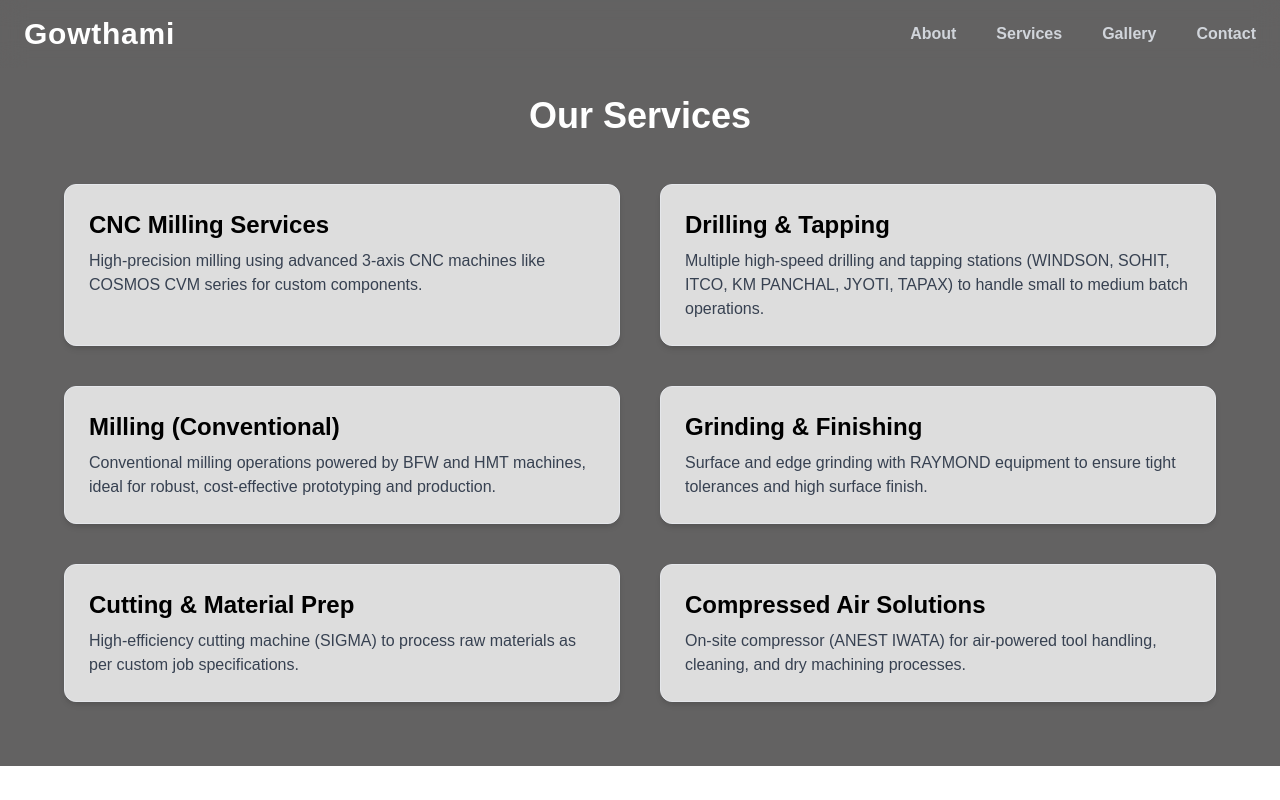
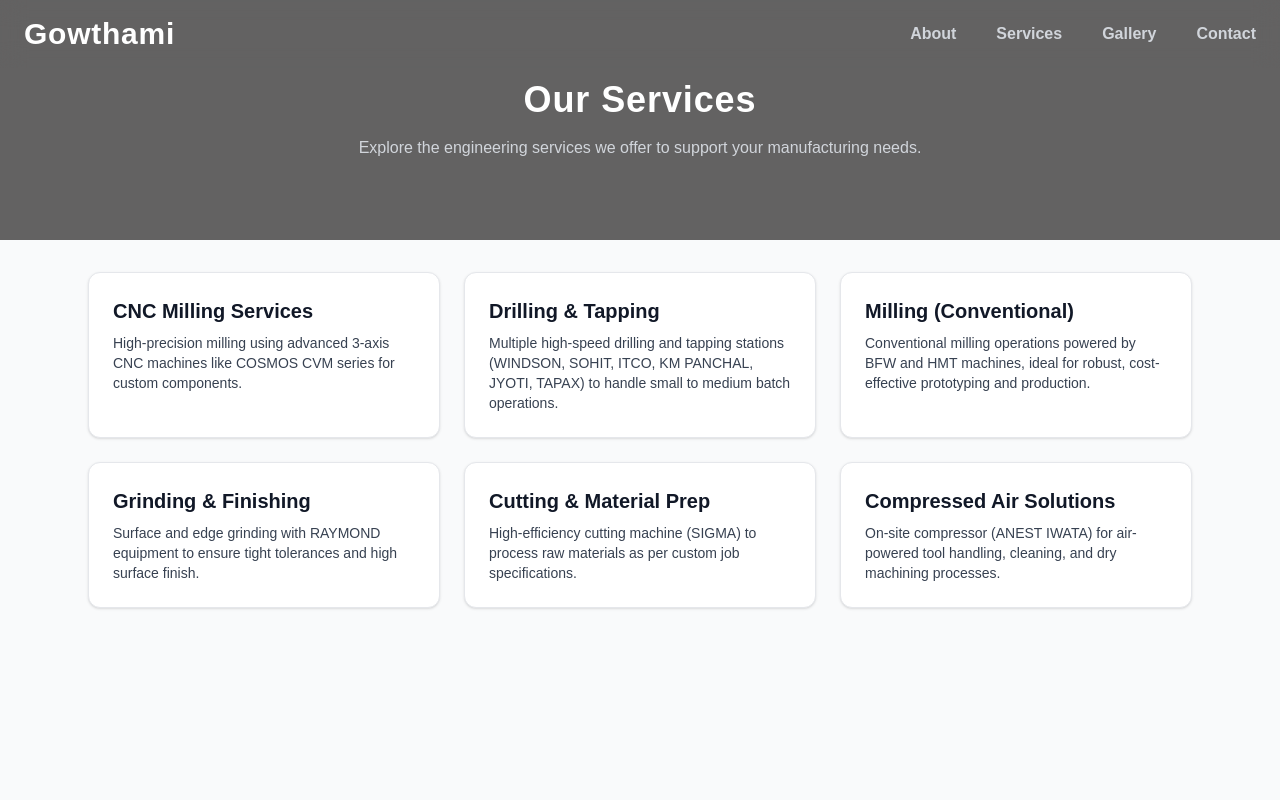
Before and after one commit to lpr03/gowthami-website, a Next.js app: page /services in a window 1280 px wide. Built offline with nearby package versions, Linux system fonts and the light colour scheme.

Commit message:
minor changes

```diff
--- a/pages/index.js
+++ b/pages/index.js
@@ -18,6 +18,7 @@ const machineryData = [
   ["Drilling Machine", "WINDSON", 2],
   ["Drilling Machine", "SOHIT", 2],
   ["Drilling Machine", "ITCO", 1],
+  ["Drilling Machine", "SIGMA", 2],
   ["Drilling Machine", "KM PANCHAL", 1],
   ["Grinding Machine", "RAYMOND", 2],
   ["Cutting Machine", "SIGMA", 1],
@@ -42,6 +43,8 @@ export default function Home() {
         <meta property="og:description" content="CNC machining and precision engineering company in Hyderabad." />
         <meta property="og:url" content="https://gowthami.dedyn.io" />
         <meta property="og:type" content="website" />
+
+        <link rel="icon" href="/logo.png" type="image/png" />
 
         <script type="application/ld+json">
 {`
@@ -134,9 +137,10 @@ export default function Home() {
                 desc: "Tailor-made fabrication services to meet client specifications with accuracy.",
               },
               {
-                title: "Maintenance & Repair",
-                desc: "Reliable maintenance solutions to extend the life and performance of machinery.",
-              },
+                title: "Drilling, Tapping & Assembling",
+                desc: "Expert drilling, precision tapping, and assembling services tailored for industrial engineering needs."
+              }
+
             ].map((service, i) => (
               <motion.div
                 key={i}
@@ -222,7 +226,7 @@ export default function Home() {
                 icon: "✅",
                 title: "ISO 9001:2015 Certified",
                 desc: "Certified for quality management standards.",
-                reg: "Cert. No: Q-2007",
+                reg: "Cert. No: Q-200711R",
               },
             ].map((cert, i) => (
               <motion.div
--- a/pages/services.js
+++ b/pages/services.js
@@ -1,4 +1,5 @@
 "use client";
+
 import Navbar from "@/components/navbar";
 import { motion } from "framer-motion";
 
@@ -38,37 +39,32 @@ const services = [
 export default function ServicesPage() {
   return (
     <div>
-      <Navbar/>
-    <main className="bg-[#636262] text-gray-900 py-16 px-6">
-      <div className="max-w-6xl mx-auto">
-        <motion.h1
-          className="text-4xl font-bold text-center mb-12 text-white mt-8"
-          initial={{ opacity: 0, y: -20 }}
-          animate={{ opacity: 1, y: 0 }}
-          transition={{ duration: 0.6 }}
-        >
-          Our Services
-        </motion.h1>
+      <Navbar />
 
-        <div className="grid md:grid-cols-2 gap-10">
+      <main className="bg-gray-50 text-gray-800 min-h-screen">
+        <section className="bg-[#636262] text-white py-20 px-6 text-center">
+          <h1 className="text-4xl font-extrabold tracking-wide">Our Services</h1>
+          <p className="mt-4 text-gray-300 max-w-xl mx-auto">
+            Explore the engineering services we offer to support your manufacturing needs.
+          </p>
+        </section>
+
+        <section className="max-w-6xl mx-auto py-8 px-6 grid sm:grid-cols-2 md:grid-cols-3 gap-6">
           {services.map((service, index) => (
             <motion.div
               key={index}
-              className="border border-gray-200 shadow-md rounded-xl p-6 bg-[#dddddd] hover:shadow-lg transition"
-              initial={{ opacity: 0, y: 40 }}
+              className="bg-white rounded-xl p-6 shadow hover:shadow-lg border border-gray-200 transition"
+              initial={{ opacity: 0, y: 20 }}
               whileInView={{ opacity: 1, y: 0 }}
               transition={{ delay: index * 0.1, duration: 0.5 }}
               viewport={{ once: true }}
             >
-              <h2 className="text-2xl font-semibold mb-2 text-[#000000]">
-                {service.title}
-              </h2>
-              <p className="text-gray-700">{service.description}</p>
+              <h2 className="text-xl font-bold text-gray-900 mb-2">{service.title}</h2>
+              <p className="text-gray-700 text-sm">{service.description}</p>
             </motion.div>
           ))}
-        </div>
-      </div>
-    </main>
+        </section>
+      </main>
     </div>
   );
 }
```
Also changed, not shown: public/logo.png (added).
